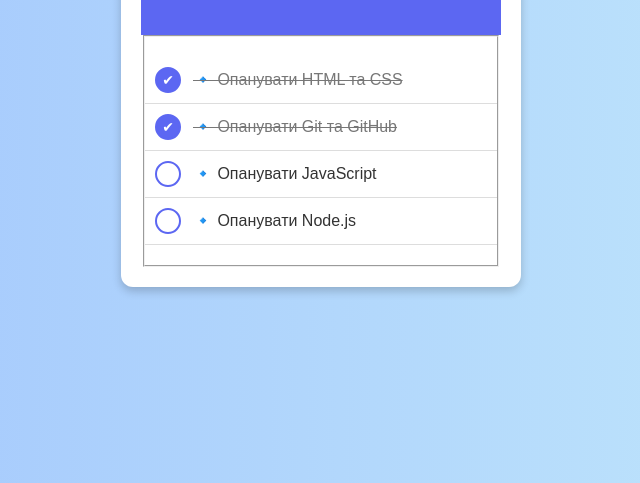
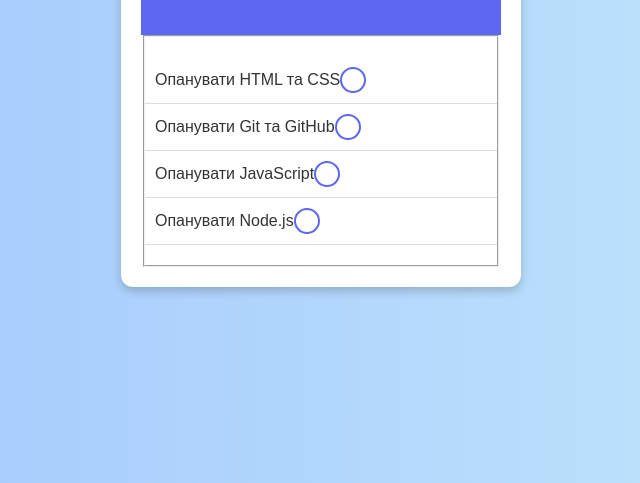
Before and after one commit to Vladislav-prokopchuk/task-list, a plain HTML site: page index.html in a window 1280 px wide. Shown: the part 357-840 px from the top of the page, without its empty margins (319-959 px from the left). Drawn offline with Linux system fonts and the light colour scheme.

Commit message:
Update index.html

```diff
--- a/index.html
+++ b/index.html
@@ -15,24 +15,24 @@
       </header>
       <fieldset class="tasks-list">
         <label class="tasks-list-item">
-          <input type="checkbox" name="task_1" class="tasks-list-cb" checked>
+          <span class="tasks-list-desc">Опанувати HTML та CSS</span>
+          <input type="checkbox" name="task_1" class="tasks-list-cb">
           <span class="tasks-list-mark"></span>
-          <span class="tasks-list-desc">🔹 Опанувати HTML та CSS</span>
         </label>
         <label class="tasks-list-item">
-          <input type="checkbox" name="task_2" class="tasks-list-cb" checked>
+          <span class="tasks-list-desc">Опанувати Git та GitHub</span>
+          <input type="checkbox" name="task_2" class="tasks-list-cb">
           <span class="tasks-list-mark"></span>
-          <span class="tasks-list-desc">🔹 Опанувати Git та GitHub</span>
         </label>
         <label class="tasks-list-item">
+          <span class="tasks-list-desc">Опанувати JavaScript</span>
           <input type="checkbox" name="task_3" class="tasks-list-cb">
           <span class="tasks-list-mark"></span>
-          <span class="tasks-list-desc">🔹 Опанувати JavaScript</span>
         </label>
         <label class="tasks-list-item">
+          <span class="tasks-list-desc">Опанувати Node.js</span>
           <input type="checkbox" name="task_4" class="tasks-list-cb">
           <span class="tasks-list-mark"></span>
-          <span class="tasks-list-desc">🔹 Опанувати Node.js</span>
         </label>
       </fieldset>
     </div>
```
